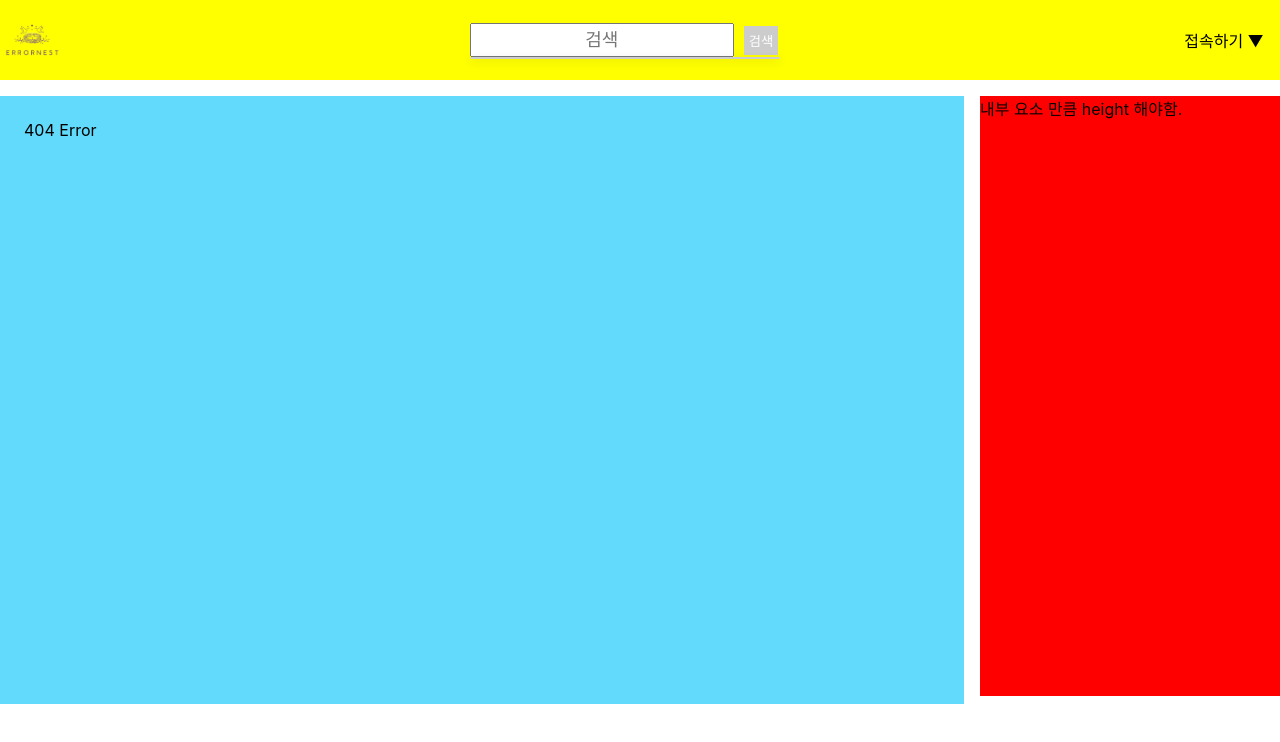
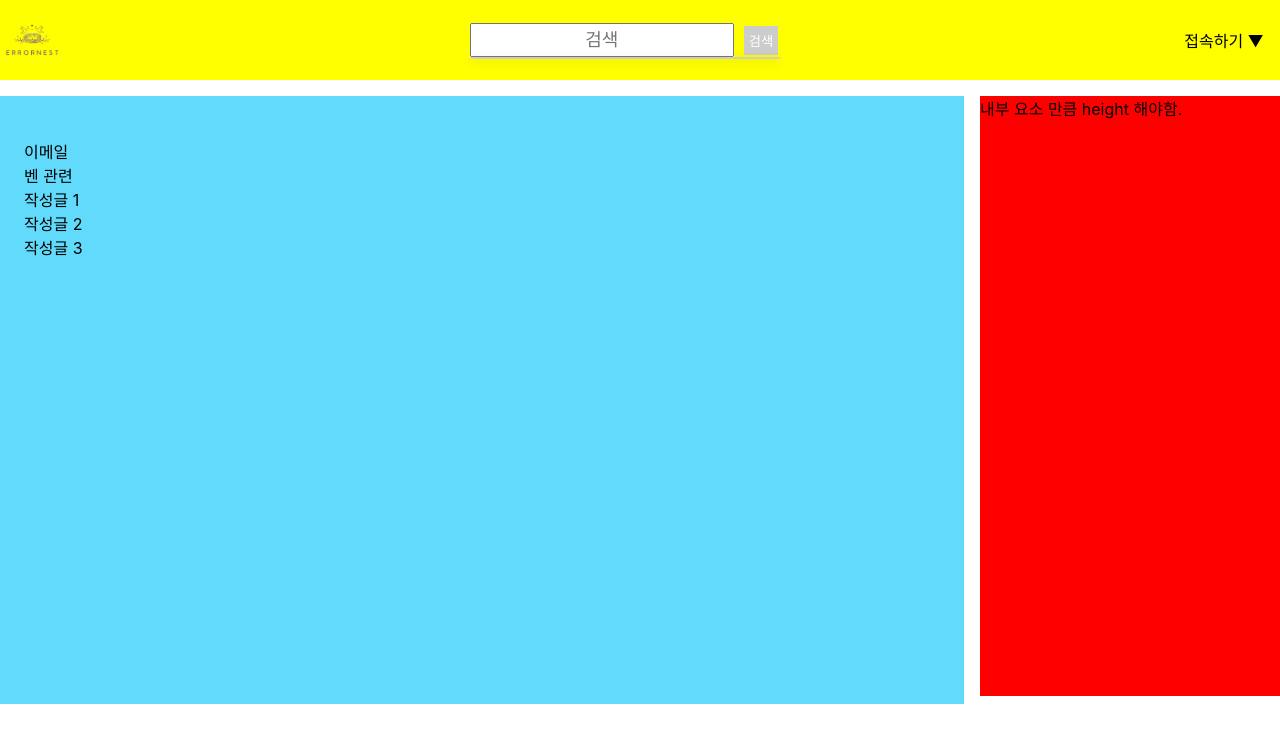
Before and after one commit to alkjfgh/error-nest, a React (Create React App) app in the folder ErrorNest/client/: page /profile in a window 1280 px wide. Before the commit this address had no page. Shown: the top 742 px of the page. Built offline with nearby package versions, Linux system fonts and the light colour scheme.

Commit message:
벤 관련 시작.

```diff
--- a/ErrorNest/client/src/App.js
+++ b/ErrorNest/client/src/App.js
@@ -20,6 +20,7 @@ import algoliasearch from "algoliasearch";
 import axios from "axios";
 import Loading from "./Loading";
 import ReportBoard from "./ReportBoard";
+import Profile from "./Profile";
 
 const App = () => {
     const ALGOLIA_APP_ID = process.env.REACT_APP_ALGOLIA_APP_ID
@@ -70,6 +71,7 @@ const App = () => {
             <Routes>
                 <Route path='/' element={<Layout><Main /></Layout>} />
                 <Route path='/logout' element={<Layout><Logout axiosLoading={axiosLoading} /></Layout>} />
+                <Route path='/profile/*' element={<Layout><Profile axiosLoading={axiosLoading} /></Layout>} />
                 <Route path='/document/*' element={<Layout><Document axiosLoading={axiosLoading} /></Layout>} />
                 <Route path='/search/*' element={<Layout><Search axiosLoading={axiosLoading} algolia={algolia} /></Layout>}/>
                 <Route path='/edit/*' element={<Layout><Edit axiosLoading={axiosLoading} algolia={algolia} /></Layout>}/>
--- a/ErrorNest/client/src/Document.js
+++ b/ErrorNest/client/src/Document.js
@@ -328,7 +328,7 @@ function Document(props) {
                 {category.map((cg, index) => ( // histories 배열을 순회하며 각 항목을 li 태그로 렌더링
                     <Link key={cg} to={`/document/분류:${cg}`}>{cg}</Link>
                 ))}
-                {writer && "작성자 : " + writer}
+                작성자 : <Link to={`/profile/${writer}`}>{writer}</Link>
             </div>
             <h1>{title} {version ? "Version: " + version : null}</h1>
             <div className={"document-navi"}>
--- a/ErrorNest/client/src/Edit.js
+++ b/ErrorNest/client/src/Edit.js
@@ -93,7 +93,7 @@ const Edit = (props) => {
     const editSubmit = async (e) => {
         axiosLoading(async () => {
             const this_url = location.pathname
-            const res = await axios.post(this_url, {title, content, category, version, writer, userid: cookies.userid, userkey: cookies.userkey})
+            const res = await axios.post(this_url, {title, content, category, version, writer})
             if (res.data.success) {
                 const addIndex = props.algolia.addIndex
                 // 이미 존재하는 title인지 확인
--- a/ErrorNest/client/src/Header.js
+++ b/ErrorNest/client/src/Header.js
@@ -27,13 +27,6 @@ const Header = (props) => {
     const [view, setView] = useState(false);
 
     const index = props.algolia.index
-
-    // const handleBlurList = () => {
-    //     alert("list 들어옴");
-    //     setTimeout(() => {
-    //         setView(false)
-    //     }, 200);
-    // }
 
     useEffect(() => {
         const handleClickOutside = (event) => {
@@ -131,6 +124,9 @@ const Header = (props) => {
                     접속하기{" "}
                     {view ? '▲' : '▼'}
                     {view && <div>
+                        <li className="navi-element">
+                            <Link to={`/profile/${cookies.username}`}>프로필</Link>
+                        </li>
                         {cookies.userid === undefined && (
                             <>
                                 <li className="navi-element">
--- a/ErrorNest/client/src/History.js
+++ b/ErrorNest/client/src/History.js
@@ -57,8 +57,8 @@ const History = () => {
                         <Link to={"/document/" + title + "?version="+history.version}>
                             <span>업데이트: {history.updateAt}</span>`
                             <span>, 버전: {history.version}</span>
-                            <span>, 작성자: {history.writer}</span>
                         </Link>
+                        <Link to={`/profile/${history.writer}`}>, 작성자: {history.writer}</Link>
                     </li>
                 ))}
             </ul>
--- a/ErrorNest/client/src/Main.js
+++ b/ErrorNest/client/src/Main.js
@@ -1,14 +1,9 @@
 import React from 'react';
 import { Link } from 'react-router-dom';
-import {useCookies, Cookies} from "react-cookie";
 
 import './css/nomalize.scss'
 
 const Main = (props) => {
-    // 쿠키 설정
-    const [cookies] = useCookies(["myCookie"]);
-    console.log(cookies.myCookie);
-    console.log("main");
 
     return (
         <>
@@ -16,7 +11,6 @@ const Main = (props) => {
             <ul>
                 <Link to="/document/봇치 더 록!"><li>document 봇치 더 록!</li></Link>
             </ul>
-            <div className={"test123"}></div>
         </>
     );
 };
--- a/ErrorNest/client/src/Profile.js
+++ b/ErrorNest/client/src/Profile.js
@@ -0,0 +1,26 @@
+import React from 'react';
+import { Link } from 'react-router-dom';
+import {useCookies, Cookies} from "react-cookie";
+
+import './css/nomalize.scss'
+
+const Profile = (props) => {
+    const [cookies] = useCookies([]);
+
+    return (
+        <>
+            <h3>{cookies.username}</h3>
+            <div>
+                <div>이메일</div>
+                <div>벤 관련</div>
+            </div>
+            <div>
+                <div>작성글 1</div>
+                <div>작성글 2</div>
+                <div>작성글 3</div>
+            </div>
+        </>
+    );
+};
+
+export default Profile;
--- a/ErrorNest/client/src/css/document.scss
+++ b/ErrorNest/client/src/css/document.scss
@@ -42,6 +42,7 @@
       right: 0;
       display: inline-block;
       text-align: right;
+      width: auto;
 
       a{
         border: .0625rem solid #ccc;
--- a/ErrorNest/client/src/css/header.scss
+++ b/ErrorNest/client/src/css/header.scss
@@ -31,6 +31,7 @@
       list-style: none;
       right: 0;
       width: 7rem;
+      z-index: 100;
 
       .navi-element {
         margin-right: 10px;
```
Also changed, not shown: 2 other files (tests, documents, lock files or other folders).
